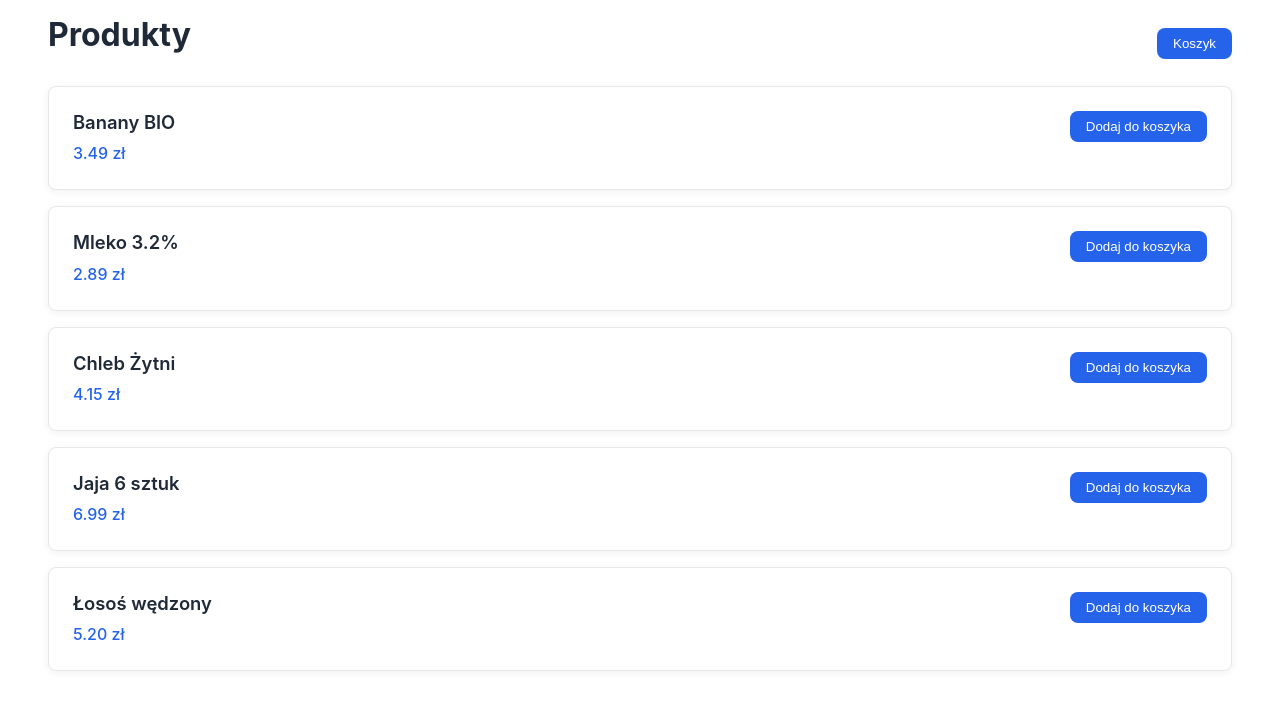
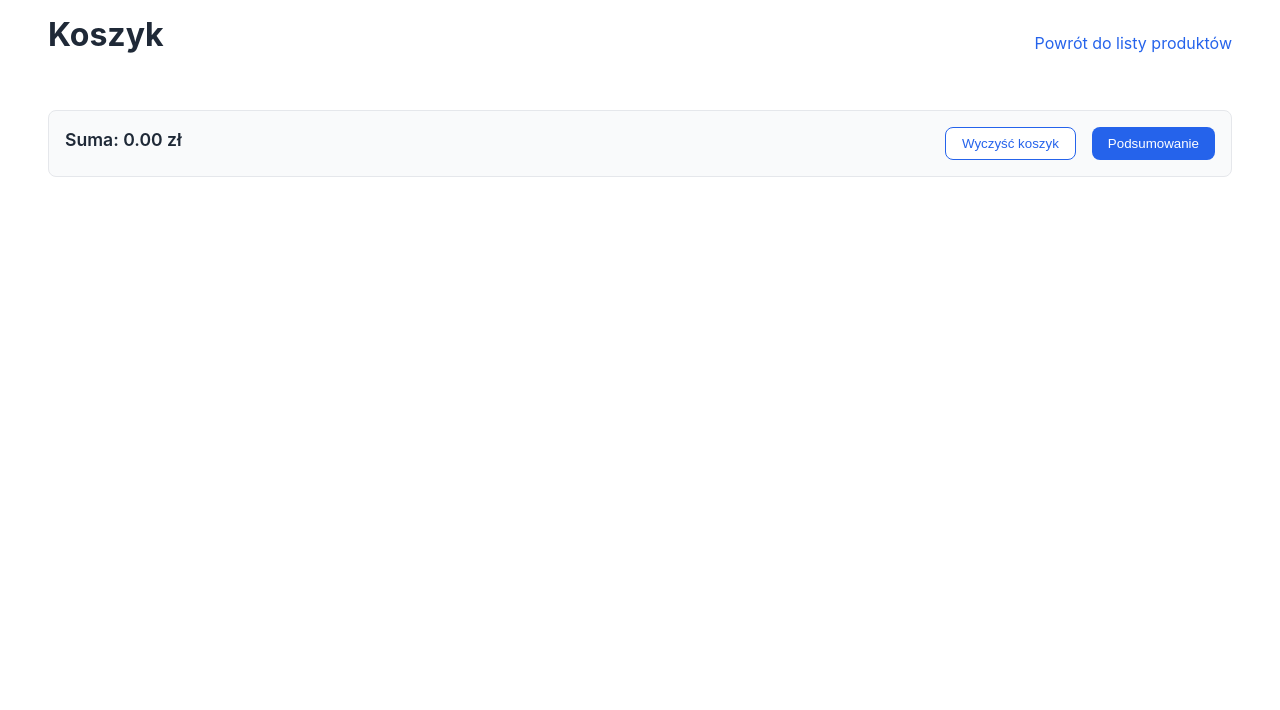
Before and after one commit to kayYZ1/Kacper_Manczyk_Web_Wroclaw, a React (Vite) app: page /cart in a window 1280 px wide. Shown: the top 710 px of the page. Built offline with nearby package versions, Linux system fonts and the light colour scheme.

Commit message:
feat: implement shopping cart feature

```diff
--- a/package.json
+++ b/package.json
@@ -11,7 +11,8 @@
   },
   "dependencies": {
     "react": "^19.1.0",
-    "react-dom": "^19.1.0"
+    "react-dom": "^19.1.0",
+    "react-router": "^7.6.0"
   },
   "devDependencies": {
     "@eslint/js": "^9.25.0",
--- a/src/app.module.css
+++ /dev/null
@@ -1,12 +0,0 @@
-.container {
-  max-width: 1200px;
-  margin: 0 auto;
-  padding: 0 var(--spacing-unit);
-}
-
-.header {
-  display: flex;
-  justify-content: space-between;
-  align-items: center;
-  padding: calc(var(--spacing-unit) * 2) 0;
-}
--- a/src/app.tsx
+++ b/src/app.tsx
@@ -1,14 +1,16 @@
+import { Routes, Route } from "react-router";
+
+import Layout from "./layout";
 import ProductList from "./features/products/product-list";
-import styles from "./app.module.css"
+import Cart from "./features/cart/cart";
 
 export default function App() {
   return (
-    <div className={styles.container}>
-      <div className={styles.header}>
-        <h1>Produkty</h1>
-        <button className="btn btn-primary">Koszyk</button>
-      </div>
-      <ProductList />
-    </div>
-  )
+    <Routes>
+      <Route path="/" element={<Layout />}>
+        <Route index element={<ProductList />} />
+        <Route path="cart" element={<Cart />} />
+      </Route>
+    </Routes>
+  );
 }
--- /dev/null
+++ b/src/features/cart/cart.module.css
@@ -0,0 +1,67 @@
+.header {
+  display: flex;
+  justify-content: space-between;
+  align-items: center;
+  padding: calc(var(--spacing-unit) * 2) 0;
+}
+
+.cartList {
+  display: flex;
+  flex-direction: column;
+  gap: calc(var(--spacing-unit) * 2);
+}
+
+.cartItem {
+  background: var(--background-color);
+  border-radius: var(--border-radius);
+  box-shadow: 0 2px 8px rgba(31, 41, 55, 0.06);
+  padding: calc(var(--spacing-unit) * 3);
+  border: 1px solid #e5e7eb;
+  display: flex;
+  justify-content: space-between;
+  align-items: center;
+  width: 100%;
+}
+
+.cartName {
+  font-size: 1.1rem;
+  font-weight: 600;
+  margin-bottom: var(--spacing-unit);
+}
+
+.cartPrice {
+  color: var(--primary-color);
+  font-size: 1rem;
+  font-weight: 500;
+}
+
+.cartPriceTotal {
+  font-size: 1rem;
+  font-weight: 500;
+  font-style: italic;
+  color: gray;
+}
+
+.cartActions {
+  display: flex;
+  justify-content: center;
+  align-items: center;
+  gap: calc(var(--spacing-unit) * 2);
+}
+
+.cartSummary {
+  display: flex;
+  justify-content: space-between;
+  margin-top: calc(var(--spacing-unit) * 3);
+  padding: calc(var(--spacing-unit) * 2);
+  background: #f9fafb;
+  border-radius: var(--border-radius);
+  font-size: 1.1rem;
+  font-weight: 600;
+  border: 1px solid #e5e7eb;
+}
+
+.cartSummaryActions {
+  display: flex;
+  gap: calc(var(--spacing-unit) * 2);
+}
--- /dev/null
+++ b/src/features/cart/cart.tsx
@@ -0,0 +1,95 @@
+import { Fragment } from "react";
+import { useNavigate } from "react-router";
+
+import { useCart } from "@/lib/cart-context";
+import { CartActions } from "@/utils/types";
+import type { CartItem } from "@/utils/types";
+
+import styles from "./cart.module.css";
+
+export default function Cart() {
+  const navigate = useNavigate();
+  const { cart, dispatch } = useCart();
+
+  const total = cart.reduce(
+    (sum, item) => sum + item.quantity * (item.price.main + item.price.fractional / 100),
+    0
+  );
+
+  const incrementItem = (id: number) => {
+    const item = cart.find(item => item.id === id);
+    if (item) {
+      dispatch({
+        type: CartActions.UPDATE_QUANTITY,
+        payload: { id, quantity: item.quantity + 1 }
+      });
+    }
+  };
+
+  const decrementItem = (id: number) => {
+    const item = cart.find(item => item.id === id);
+    if (item && item.quantity > 1) {
+      dispatch({
+        type: CartActions.UPDATE_QUANTITY,
+        payload: { id, quantity: item.quantity - 1 }
+      });
+    }
+  };
+
+  const removeItem = (id: number) => {
+    dispatch({ type: CartActions.REMOVE_FROM_CART, payload: { id } });
+  };
+
+  const clearCart = () => {
+    dispatch({ type: CartActions.CLEAR_CART });
+  };
+
+  const countTotalItemPrice = (item: CartItem) => {
+    return item.price.main * item.quantity + item.price.fractional * item.quantity / 100;
+  };
+
+  return (
+    <Fragment>
+      <div className="header">
+        <h1>Koszyk</h1>
+        <a onClick={() => navigate("/")}>Powrót do listy produktów</a>
+      </div>
+      <div className={styles.cartList}>
+        {cart.map(item => (
+          <div className={styles.cartItem} key={item.id}>
+            <div>
+              <h2 className={styles.cartName}>{item.name}</h2>
+              <p className={styles.cartPrice}>
+                {item.price.main}.{item.price.fractional} zł × {item.quantity}
+              </p>
+              <p className={styles.cartPriceTotal}>{countTotalItemPrice(item).toFixed(2)} zł</p>
+            </div>
+            <div className={styles.cartActions}>
+              <button className="btn btn-primary" onClick={() => removeItem(item.id)}>Usuń</button>
+              <button
+                className="btn btn-secondary"
+                onClick={() => incrementItem(item.id)}
+              >
+                +
+              </button>
+              <button
+                className="btn btn-secondary"
+                onClick={() => decrementItem(item.id)}
+                disabled={item.quantity === 1}
+              >
+                -
+              </button>
+            </div>
+          </div>
+        ))}
+      </div>
+      <div className={styles.cartSummary}>
+        <p>Suma: {total.toFixed(2)} zł</p>
+        <span className={styles.cartSummaryActions}>
+          <button className="btn btn-secondary" onClick={clearCart}>Wyczyść koszyk</button>
+          <button className="btn btn-primary">Podsumowanie</button>
+        </span>
+      </div>
+    </Fragment>
+  );
+}
--- a/src/features/products/product-list.module.css
+++ b/src/features/products/product-list.module.css
@@ -1,3 +1,10 @@
+.header {
+  display: flex;
+  justify-content: space-between;
+  align-items: center;
+  padding: calc(var(--spacing-unit) * 2) 0;
+}
+
 .productList {
   display: flex;
   justify-content: space-between;
--- a/src/features/products/product-list.tsx
+++ b/src/features/products/product-list.tsx
@@ -1,21 +1,40 @@
+import { Fragment } from "react"
+import { useNavigate } from "react-router"
 
 import products from "@/utils/products.json"
+import { useCart } from "@/lib/cart-context"
+import { CartActions } from "@/utils/types"
+import type { Product } from "@/utils/types"
+
 import styles from "./product-list.module.css"
 
 export default function ProductList() {
+  const navigate = useNavigate();
+  const { dispatch, cart } = useCart();
+
+  const addProductToCart = (product: Product) => {
+    dispatch({ type: CartActions.ADD_TO_CART, payload: product });
+  };
+
   return (
-    <div className={styles.productList}>
+    <Fragment>
+      <div className="header">
+        <h1>Produkty</h1>
+        <button className="btn btn-primary" onClick={() => navigate("/cart")}>Koszyk: {cart.length}</button>
+      </div>
+      <div className={styles.productList}>
       {products.map(product => (
         <div className={styles.productCard} key={product.id}>
-          <div className={styles.productInfo}>
+          <div>
             <h2 className={styles.productName}>{product.name}</h2>
             <p className={styles.productPrice}>{product.price.main}.{product.price.fractional} zł</p>
           </div>
-          <div className={styles.productActions}>
-            <button className="btn btn-primary">Dodaj do koszyka</button>
+          <div>
+            <button className="btn btn-primary" onClick={() => addProductToCart(product)}>Dodaj do koszyka</button>
           </div>
         </div>
       ))}
     </div>
+    </Fragment>
   )
 }
--- a/src/index.css
+++ b/src/index.css
@@ -21,6 +21,20 @@ body {
   background-color: var(--background-color);
 }
 
+.container {
+  max-width: 1200px;
+  margin: 0 auto;
+  padding: 0 var(--spacing-unit);
+}
+
+.header {
+  display: flex;
+  justify-content: space-between;
+  align-items: center;
+  padding: calc(var(--spacing-unit) * 2) 0;
+}
+
+
 /* Buttons */
 .btn {
   display: inline-block;
@@ -42,6 +56,12 @@ body {
   background-color: var(--secondary-color);
 }
 
+.btn-secondary {
+  background-color: var(--background-color);
+  color: var(--primary-color);
+  border: 1px solid var(--primary-color);
+}
+
 /* Links */
 a {
   color: var(--primary-color);
@@ -51,6 +71,8 @@ a {
 
 a:hover {
   color: var(--secondary-color);
+  text-decoration: underline;
+  cursor: pointer;
 }
 
 /* Typography */
--- /dev/null
+++ b/src/layout.tsx
@@ -0,0 +1,9 @@
+import { Outlet } from "react-router"
+
+export default function Layout() {
+  return (
+    <div className="container">
+      <Outlet />
+    </div>
+  )
+}
--- /dev/null
+++ b/src/lib/cart-context.tsx
@@ -0,0 +1,70 @@
+import {createContext, useReducer, useContext } from "react";
+import type { Dispatch, ReactNode } from "react";
+
+import type { CartItem, Product } from "@/utils/types";
+import { CartActions } from "@/utils/types";
+
+type Action =
+  | { type: typeof CartActions.ADD_TO_CART, payload: Product }
+  | { type: typeof CartActions.REMOVE_FROM_CART, payload: { id: number } }
+  | { type: typeof CartActions.UPDATE_QUANTITY, payload: { id: number; quantity: number } }
+  | { type: typeof CartActions.CLEAR_CART };
+
+type CartContext = {
+  cart: CartItem[];
+  dispatch: Dispatch<Action>;
+}
+
+const CartContext = createContext<CartContext | null>(null);
+
+function cartReducer(state: CartItem[], action: Action): CartItem[] {
+  switch (action.type) {
+    case CartActions.ADD_TO_CART: {
+      const existing = state.find(item => item.id === action.payload.id);
+      if (existing) {
+        return state.map(item =>
+          item.id === action.payload.id
+            ? { ...item, quantity: item.quantity + 1 }
+            : item
+        );
+      }
+      return [...state, { ...action.payload, quantity: 1 }];
+    }
+
+    case CartActions.REMOVE_FROM_CART: {
+      return state.filter(item => item.id !== action.payload.id);
+    }
+
+    case CartActions.UPDATE_QUANTITY: {
+      return state.map(item =>
+        item.id === action.payload.id
+          ? { ...item, quantity: action.payload.quantity }
+          : item
+      );
+    }
+
+    case CartActions.CLEAR_CART:
+      return [];
+
+    default:
+      return state;
+  }
+}
+
+export function CartProvider({ children }: { children: ReactNode }) {
+  const [cart, dispatch] = useReducer(cartReducer, []);
+
+  return (
+    <CartContext.Provider value={{ cart, dispatch }}>
+      {children}
+    </CartContext.Provider>
+  );
+}
+
+export function useCart() {
+  const context = useContext(CartContext);
+  if (!context) {
+    throw new Error("useCart must be used within the provider");
+  }
+  return context;
+}
--- a/src/main.tsx
+++ b/src/main.tsx
@@ -1,12 +1,18 @@
 import { StrictMode } from 'react'
 import { createRoot } from 'react-dom/client'
+import { BrowserRouter } from 'react-router'
 
+import { CartProvider } from './lib/cart-context'
 import App from './app.tsx'
 
 import './index.css'
 
 createRoot(document.getElementById('root')!).render(
   <StrictMode>
-    <App />
+    <BrowserRouter>
+      <CartProvider>
+        <App />
+      </CartProvider>
+    </BrowserRouter>
   </StrictMode>,
 )
--- /dev/null
+++ b/src/utils/types.ts
@@ -0,0 +1,14 @@
+import products from "./products.json";
+
+export type Product = typeof products[number];
+
+export type CartItem = Product & {
+  quantity: number;
+};
+
+export const CartActions = {
+  ADD_TO_CART: 'ADD_TO_CART',
+  REMOVE_FROM_CART: 'REMOVE_FROM_CART',
+  UPDATE_QUANTITY: 'UPDATE_QUANTITY',
+  CLEAR_CART: 'CLEAR_CART',
+} as const;
```
Also changed, not shown: 1 other file (tests, documents, lock files or other folders).
